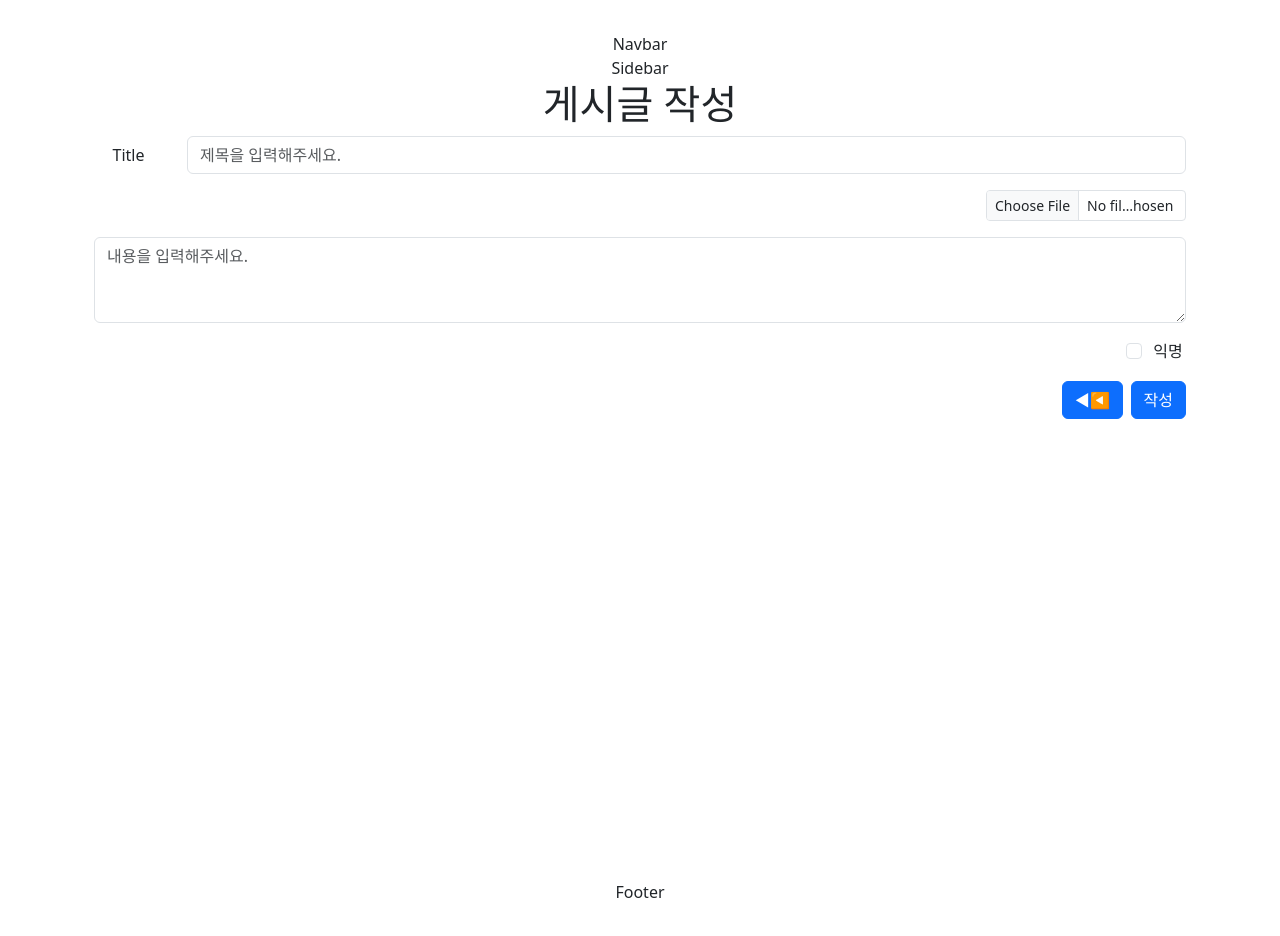
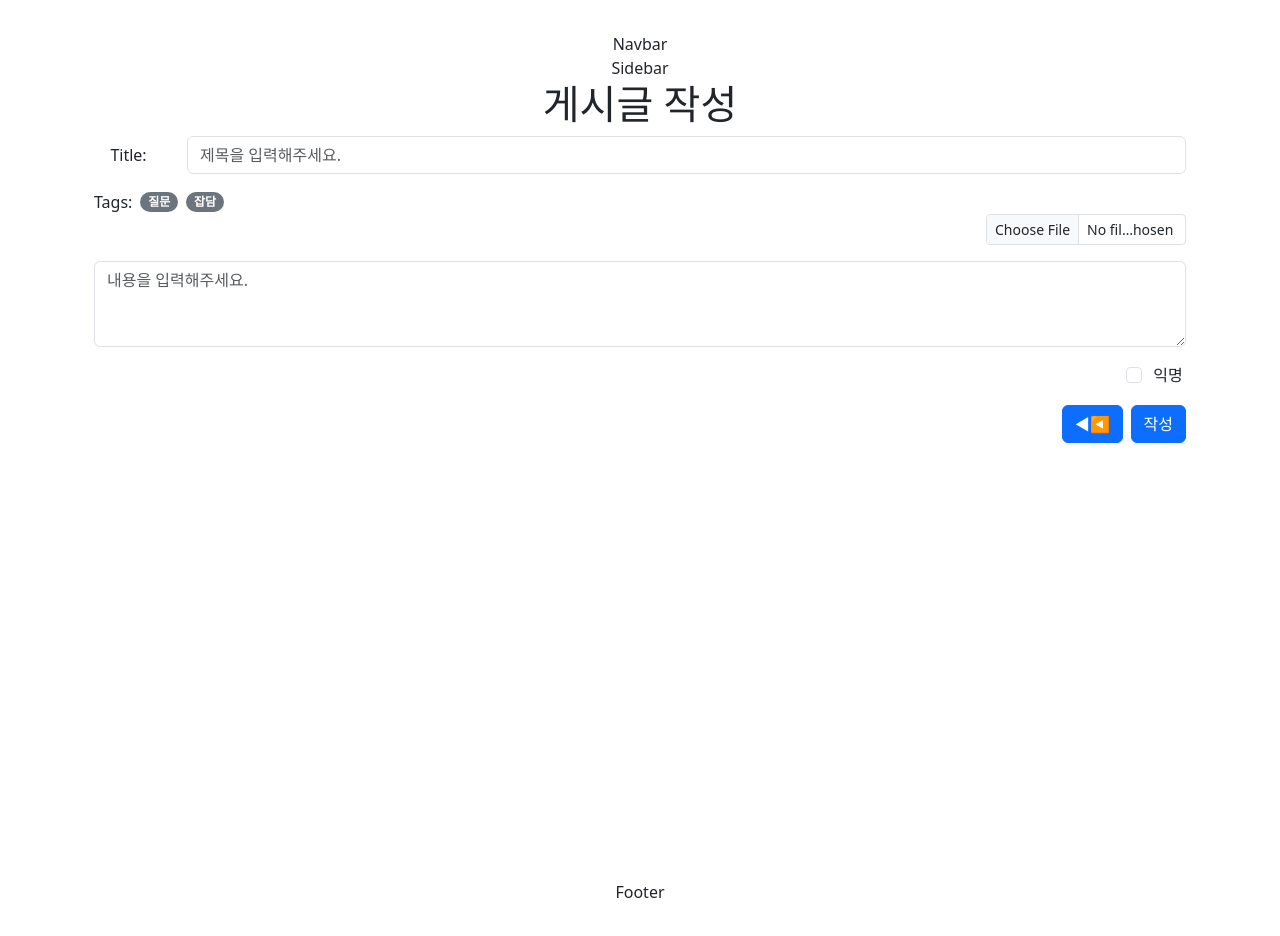
Before and after one commit to seohee99/Blueming, a React (Vite) app in the folder frontend/: page /board/write in a window 1280 px wide. Built offline with nearby package versions, Linux system fonts and the light colour scheme.

Commit message:
feat: tag 선택 기능 추가

```diff
--- a/frontend/src/routes/board/board/write/BoardWritePage.jsx
+++ b/frontend/src/routes/board/board/write/BoardWritePage.jsx
@@ -1,5 +1,13 @@
 import React, { useState, useEffect } from "react";
-import { Container, Form, Button, Row, Col } from "react-bootstrap";
+import {
+  Container,
+  Form,
+  Button,
+  Row,
+  Col,
+  Stack,
+  Badge,
+} from "react-bootstrap";
 import { useNavigate, useParams } from "react-router-dom";
 import BoardApi from "~/lib/apis/board";
 
@@ -35,6 +43,18 @@ export default function BoardWritePage() {
     }
   };
 
+  const tags = ["질문", "잡담"];
+  const [selectedTags, setSelectedTags] = useState([]);
+  const handleSelectTag = (tag) => {
+    if (selectedTags.includes(tag)) {
+      setSelectedTags(
+        selectedTags.filter((selectedTag) => selectedTag !== tag)
+      );
+    } else {
+      setSelectedTags([...selectedTags, tag]);
+    }
+  };
+
   return (
     <Container className="min-vh-100">
       <h1>게시글 작성</h1>
@@ -46,7 +66,7 @@ export default function BoardWritePage() {
             controlId="writeForm.title.input"
           >
             <Form.Label column sm={1}>
-              Title
+              Title:
             </Form.Label>
             <Col sm={11}>
               <Form.Control
@@ -58,6 +78,22 @@ export default function BoardWritePage() {
               />
             </Col>
           </Form.Group>
+
+          <Stack direction="horizontal" gap={2}>
+            Tags:
+            {tags.map((tag) => (
+              <Badge
+                key={tag}
+                pill
+                bg={selectedTags.includes(tag) ? "primary" : "secondary"}
+                onClick={() => handleSelectTag(tag)}
+                style={{ cursor: "pointer" }}
+              >
+                {tag}
+              </Badge>
+            ))}
+          </Stack>
+
           <Form.Group
             className="mb-3 d-flex justify-content-end"
             controlId="formFile"
```
